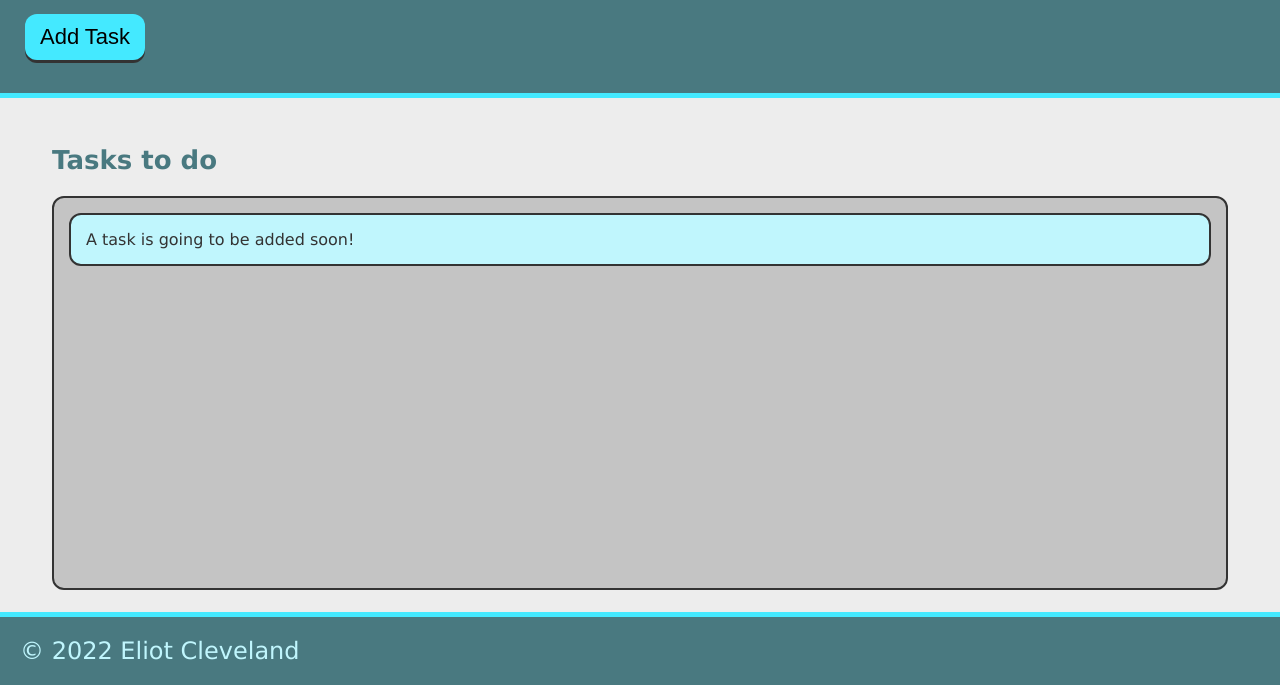
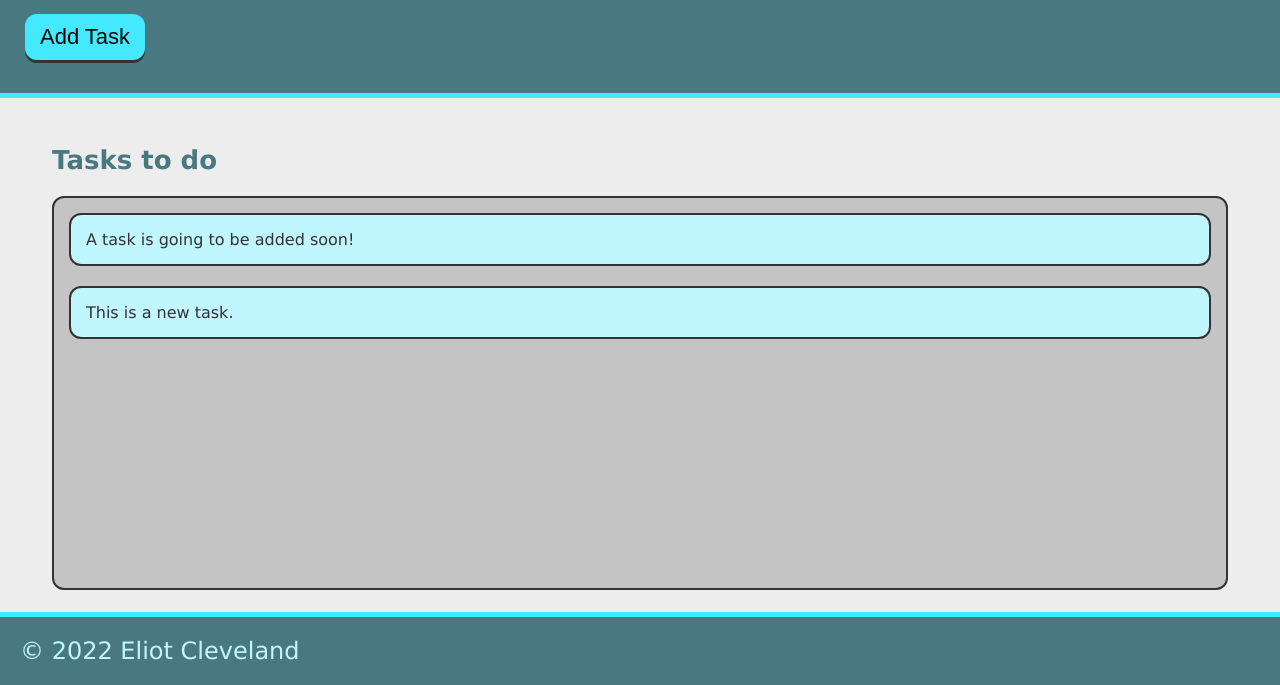
Before and after one commit to eclevela-1234/smiling-pigeon, a plain HTML site: page taskinator/index.html in a window 1280 px wide. Both pictures are taken after a click on the button "Add Task". Shown: the part 115-800 px from the top of the page. Drawn offline with Linux system fonts and the light colour scheme.

Commit message:
add task functionality

```diff
--- a/taskinator/assets/js/script.js
+++ b/taskinator/assets/js/script.js
@@ -0,0 +1,13 @@
+var buttonEl = document.querySelector("#save-task");
+var tasksToDoEl = document.querySelector("#tasks-to-do");
+
+var createTaskHandler = function() {
+    var listItemEl = document.createElement('li');
+    listItemEl.className = "task-item";
+    listItemEl.textContent = "This is a new task.";
+    tasksToDoEl.appendChild(listItemEl);
+};
+
+
+
+buttonEl.addEventListener("click", createTaskHandler)
--- a/taskinator/index.html
+++ b/taskinator/index.html
@@ -11,13 +11,13 @@
     <header>
         <h1 class="page-title">Taskinator</h1>
         <p>Click the image below to add a new task!</p>
-        <button class="btn">Add Task</button>
+        <button class="btn" id="save-task">Add Task</button>
 
     </header>
     <main class="page-content">
         <section class="task-list-wrapper">
             <h2 class="list-title">Tasks to do</h2>
-            <ul class="task-list">
+            <ul class="task-list" id="tasks-to-do">
                 <li class="task-item">A task is going to be added soon!</li>
             </ul>
 
```
